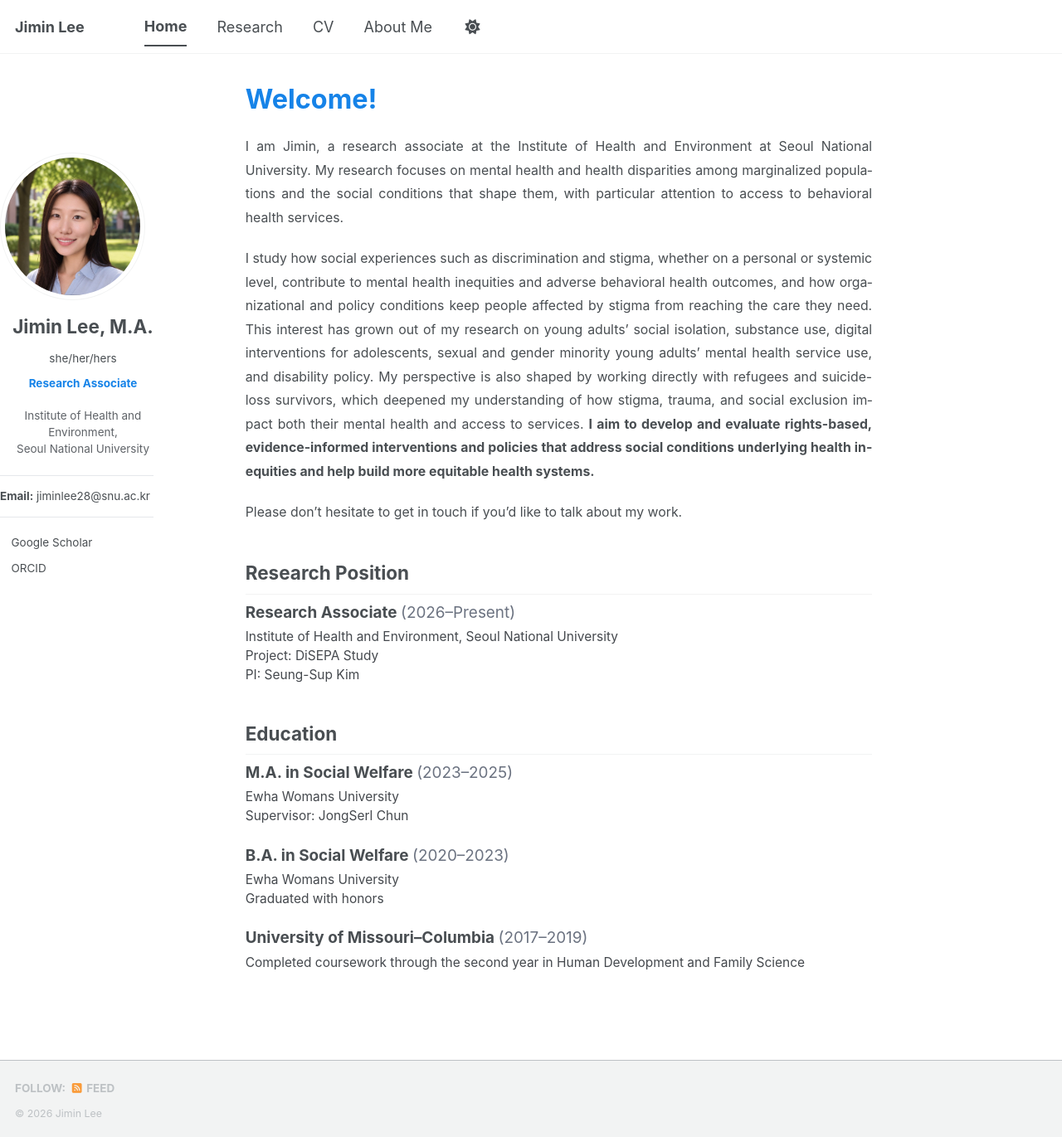
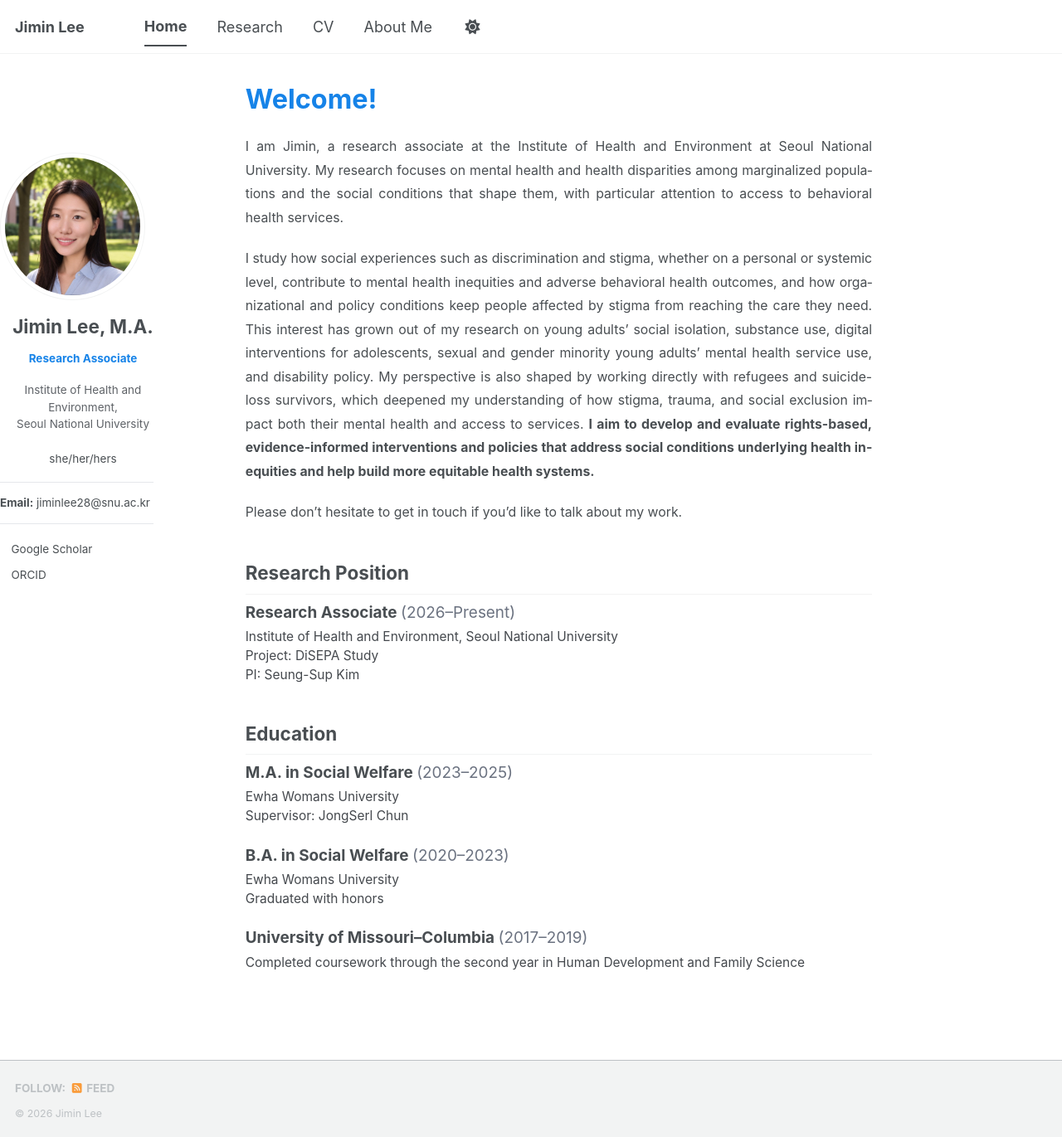
Before and after one commit to jiminlee-research/jiminlee-research.github.io, a Jekyll site: the page built from _pages/about.md, in a window 1280 px wide and 1371 px high. Shown: the whole window at 83% size. Built offline with Jekyll 4.4.1, drawn with Linux system fonts in a browser that asks for light colours; a style sheet for code colours, icons or effects is not loaded.

Commit message:
Move pronouns below affiliation in sidebar
Co-Authored-By: Claude Opus 5.5 <noreply@anthropic.com>
Claude-Session: https://claude.ai/code/session_01PcjxNgqngrrHjMZQkReYzc

```diff
--- a/_includes/author-profile.html
+++ b/_includes/author-profile.html
@@ -17,10 +17,6 @@
 <div class="author__content author__content--centered">
   <h3 class="author__name">{{ author.name }}</h3>
 
-  {% if author.pronouns %}
-    <p class="author__pronouns">{{ author.pronouns }}</p>
-  {% endif %}
-
   {% if author.bio %}
     <p class="author__role">{{ author.bio }}</p>
   {% endif %}
@@ -32,6 +28,10 @@
 {% if author.location %}
   <p class="author__affiliation author__affiliation--last">{{ author.location }}</p>
 {% endif %}
+
+  {% if author.pronouns %}
+    <p class="author__pronouns">{{ author.pronouns }}</p>
+  {% endif %}
 
 </div>
 
```
